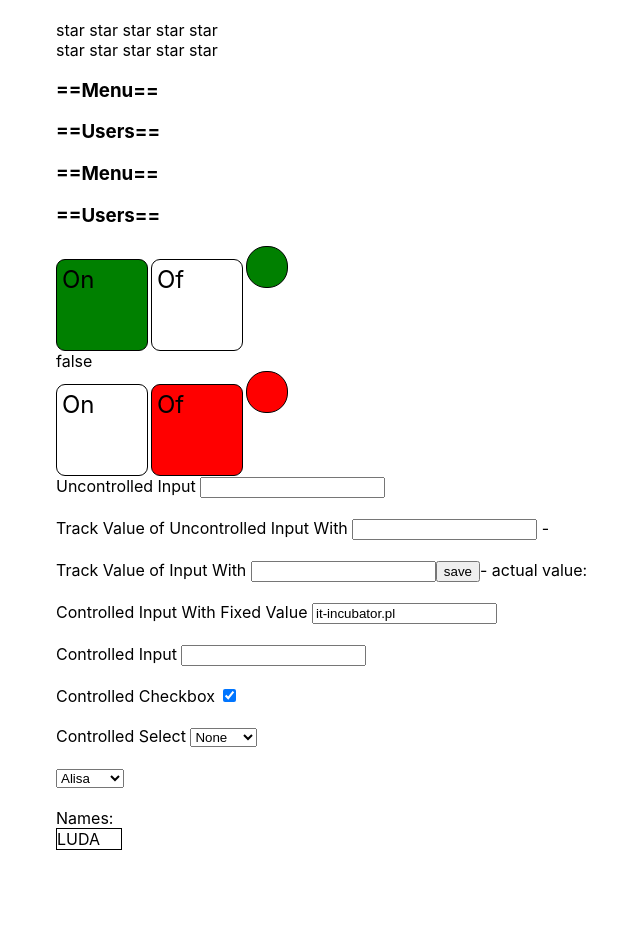
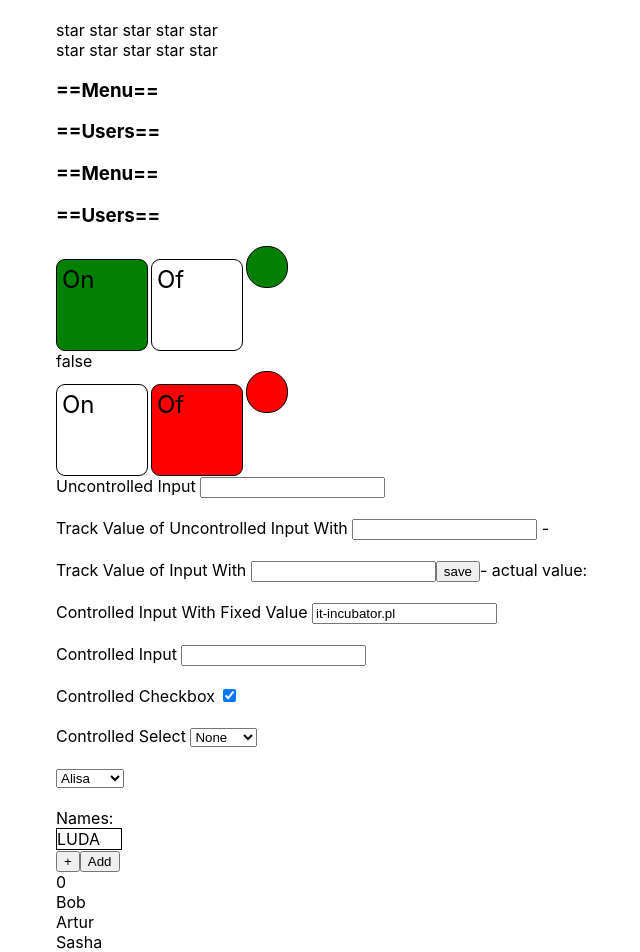
Before and after one commit to ItEmigrant/TypeScript, a React (Create React App) app: page / in a window 1280 px wide. Shown: the top 952 px of the page, without its empty margins (284-924 px from the left). Before the commit the page ends 870 px from the top, so only its background shows below. Built offline with nearby package versions, Linux system fonts and the light colour scheme.

Commit message:
lesson17ReactMemo

```diff
--- a/src/App.tsx
+++ b/src/App.tsx
@@ -12,6 +12,7 @@ import {OnOf} from "./components/UnOnOff/OnOF";
 import {Input} from "./components/input/TrackInput";
 import {ControlledInput} from "./components/input/controlledInput";
 import {Select} from "./components/Selected/Select";
+import {Example1} from "./components/reactMemo";
 
 
 function App() {
@@ -68,6 +69,7 @@ function App() {
                         {title: 'Artur', value: 3},
                         {title: 'LUDA', value: 4}
                     ]}/>
+            <Example1/>
 
         </div>
     );
--- /dev/null
+++ b/src/components/reactMemo.tsx
@@ -0,0 +1,42 @@
+import React, {useState} from 'react';
+
+
+const NewMessagesCounter = (props: { count: number }) => {
+
+    return <div> {props.count} </div>
+
+}
+const UsersX = (props: { users: Array<string> }) => {
+    console.log("USERS")
+    return <div>{props.users.map((u, i) => <div key={i}>{u}</div>)
+    }
+    </div>
+}
+
+const Users = React.memo(UsersX);
+
+export const Example1 = () => {
+
+    const [counter, setCounter] = useState(0);
+    const [users, setUsers] = useState(["Bob", "Artur", "Sasha"]);
+
+    const CountPlus =()=> setCounter(counter+1);
+
+    const addUsers =()=> {
+    const newUser = [...users, 'XXX' + new Date().getDate()]
+
+        setUsers(newUser);
+    }
+
+    return (
+        <>
+            <button onClick={CountPlus}>+</button>
+            <button onClick={addUsers}>Add</button>
+            <NewMessagesCounter count={counter}/>
+            <Users users={users}/>
+
+        </>
+
+    );
+
+};
--- a/src/index.tsx
+++ b/src/index.tsx
@@ -8,9 +8,9 @@ const root = ReactDOM.createRoot(
   document.getElementById('root') as HTMLElement
 );
 root.render(
-  <React.StrictMode>
+
     <App />
-  </React.StrictMode>
+
 );
 
 // If you want to start measuring performance in your app, pass a function
```
